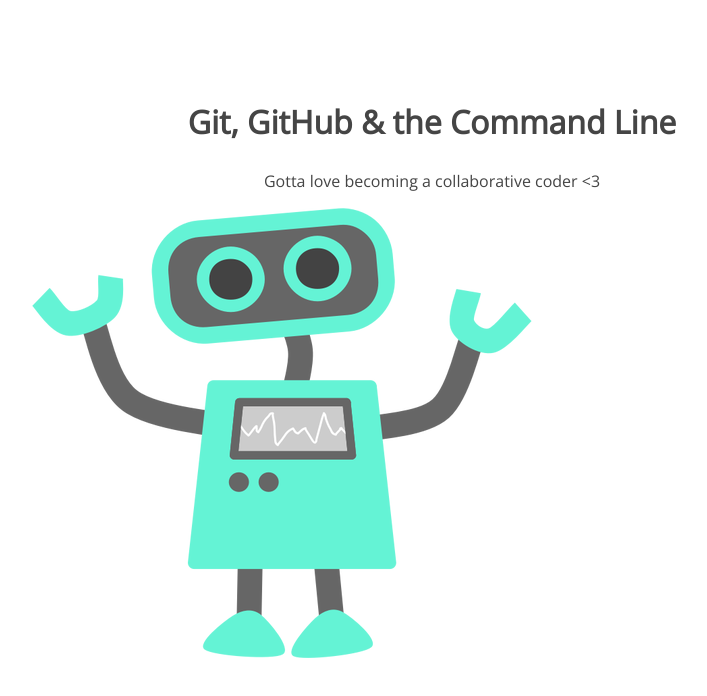
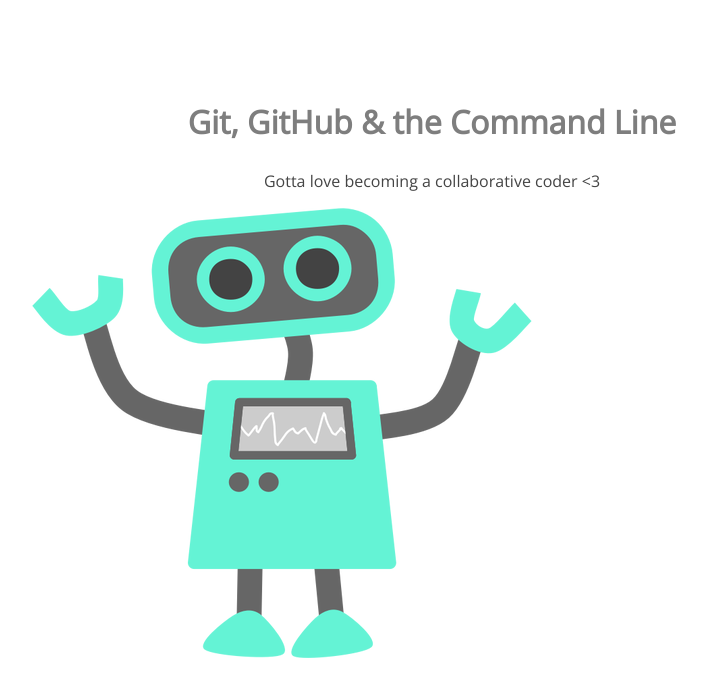
Before and after one commit to jeverapon/105-project, a plain HTML site: page index.html in a window 1280 px wide. Shown: the whole page, without its empty margins (208-915 px from the left). Drawn offline with nearby package versions, Linux system fonts and the light colour scheme.

Commit message:
h1 color change

```diff
--- a/css/style.css
+++ b/css/style.css
@@ -10,6 +10,7 @@
 section h1 {
 	font: 32px 'Open Sans';
 	font-weight: bold;
+	color: #7E7E7E;
 }
 section p {
 	font: 16px 'Open Sans';
```
